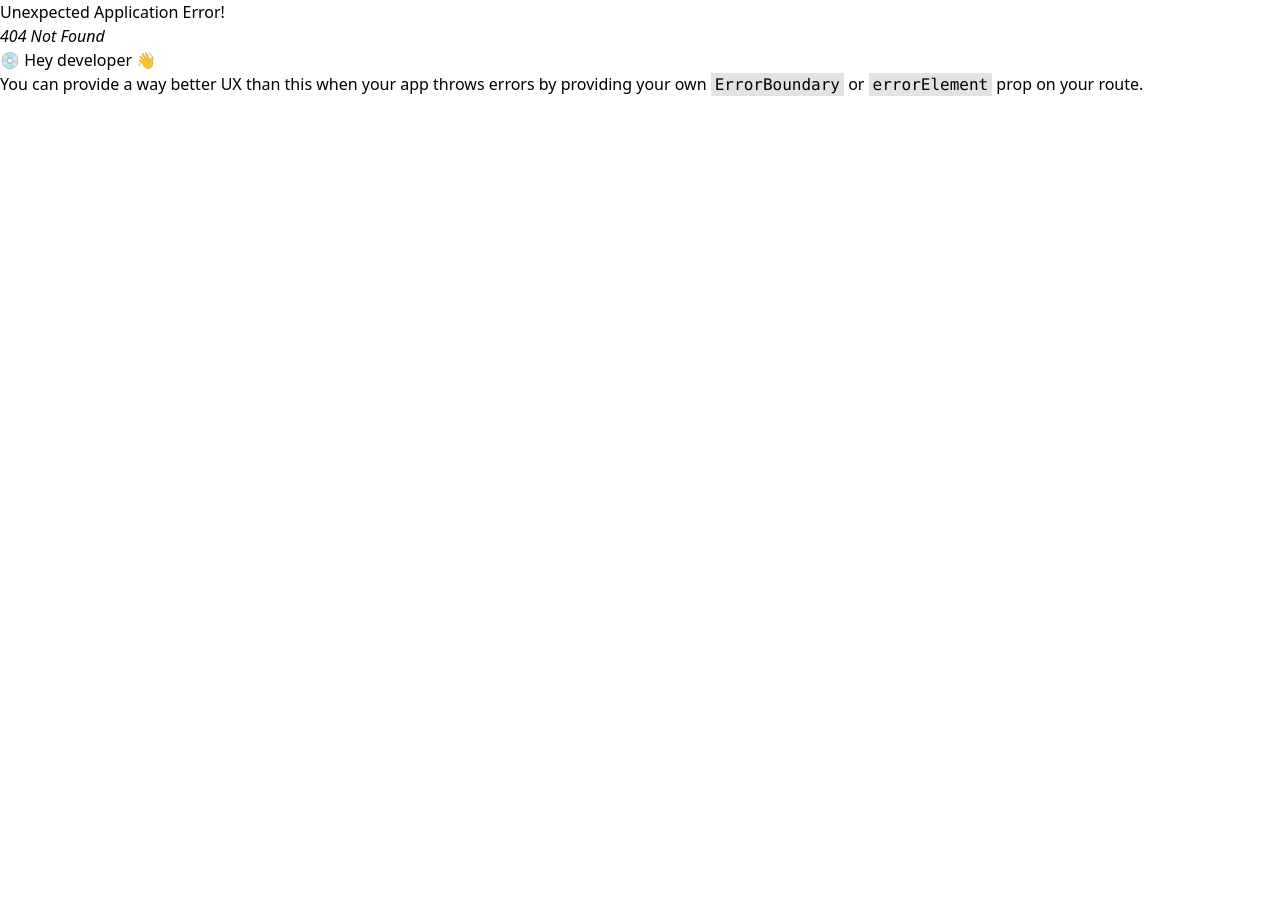
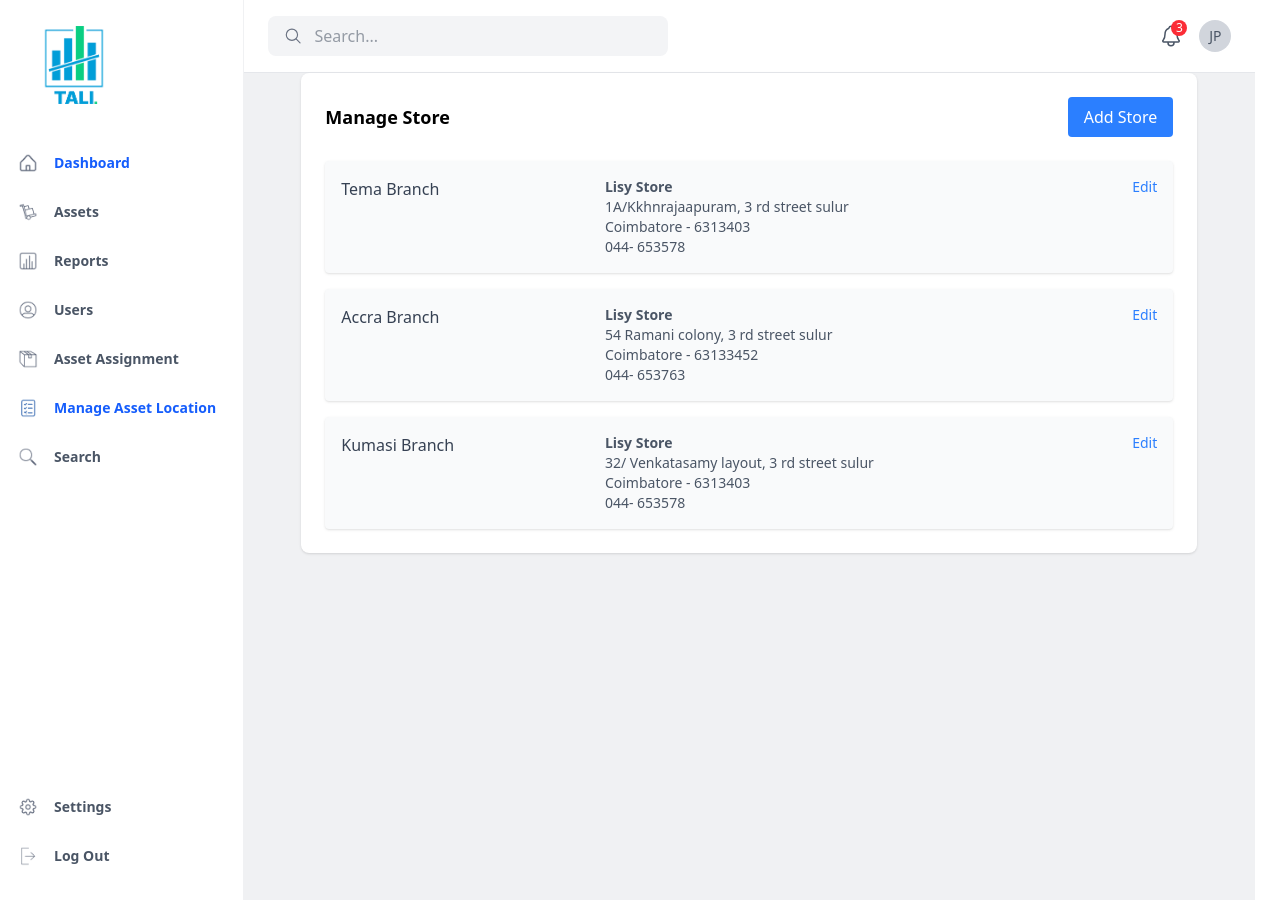
Before and after one commit to PrimeStrategy-Ghana-LTD/FrontEnd_PSTALI, a React (Vite) app: page /dashboard/manage-location in a window 1280 px wide. Before the commit this address had no page. Before the commit the page ends 800 px from the top, so only its background shows below. Built offline with nearby package versions, Linux system fonts and the light colour scheme.

Commit message:
manage locations

```diff
--- a/src/components/Sidebar1.jsx
+++ b/src/components/Sidebar1.jsx
@@ -20,7 +20,7 @@ const topItems = [
 
   { label: "Asset Assignment", icon: Order, path: "/assigned" },
 
-  { label: "Manage Asset Location", icon: Manage, path: "/manage-location" },
+  { label: "Manage Asset Location", icon: Manage, path: "/dashboard/manage-location" },
   { label: "Search", icon: Search, path: "/search" },
 ];
 
--- /dev/null
+++ b/src/pages/ManageStore.jsx
@@ -0,0 +1,58 @@
+import React from "react";
+
+const stores = [
+  {
+    branch: "Tema Branch",
+    name: "Lisy Store",
+    address: "1A/Kkhnrajaapuram, 3 rd street sulur",
+    city: "Coimbatore - 6313403",
+    phone: "044- 653578",
+  },
+  {
+    branch: "Accra Branch",
+    name: "Lisy Store",
+    address: "54 Ramani colony, 3 rd street sulur",
+    city: "Coimbatore - 63133452",
+    phone: "044- 653763",
+  },
+  {
+    branch: "Kumasi Branch",
+    name: "Lisy Store",
+    address: "32/ Venkatasamy layout, 3 rd street sulur",
+    city: "Coimbatore - 6313403",
+    phone: "044- 653578",
+  },
+];
+
+const ManageStore = () => {
+  return (
+    <div className="max-w-4xl mx-auto p-6 bg-white rounded-lg shadow">
+      <div className="flex justify-between items-center mb-6">
+        <h2 className="text-lg font-semibold">Manage Store</h2>
+        <button className="bg-blue-500 text-white px-4 py-2 rounded hover:bg-blue-600">
+          Add Store
+        </button>
+      </div>
+
+      <div className="space-y-4">
+        {stores.map((store, index) => (
+          <div
+            key={index}
+            className="flex justify-between items-start bg-gray-50 p-4 rounded shadow-sm"
+          >
+            <div className="w-1/3 font-medium text-gray-700">{store.branch}</div>
+            <div className="w-2/3 text-sm text-gray-600">
+              <div className="font-semibold">{store.name}</div>
+              <div>{store.address}</div>
+              <div>{store.city}</div>
+              <div>{store.phone}</div>
+            </div>
+            <button className="text-blue-500 text-sm hover:underline">Edit</button>
+          </div>
+        ))}
+      </div>
+    </div>
+  );
+};
+
+export default ManageStore;
```
Also changed, not shown: src/App.jsx (+31 -32 lines).
